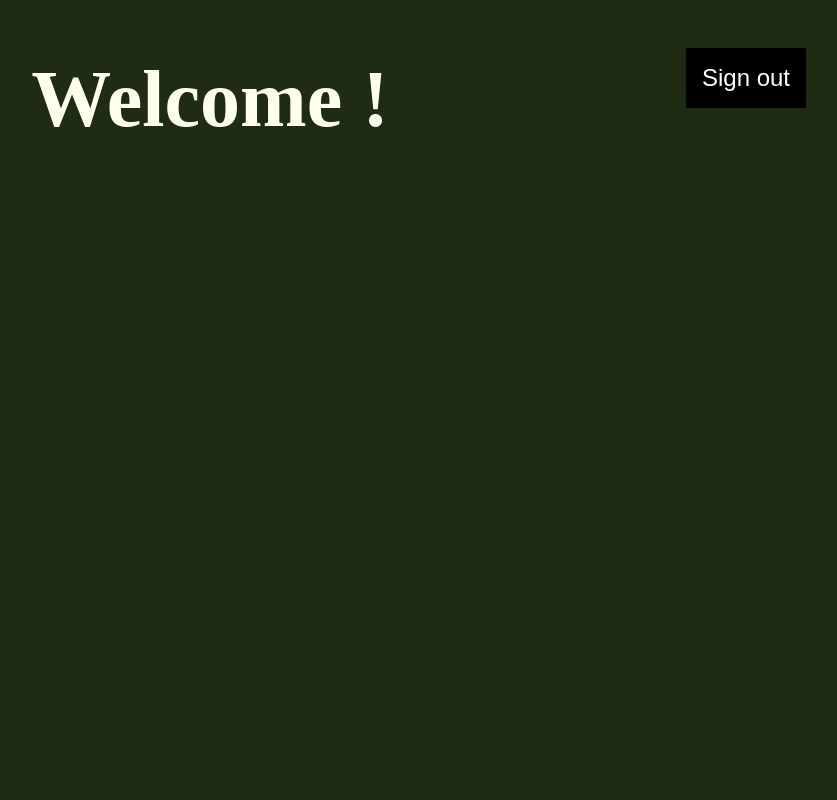
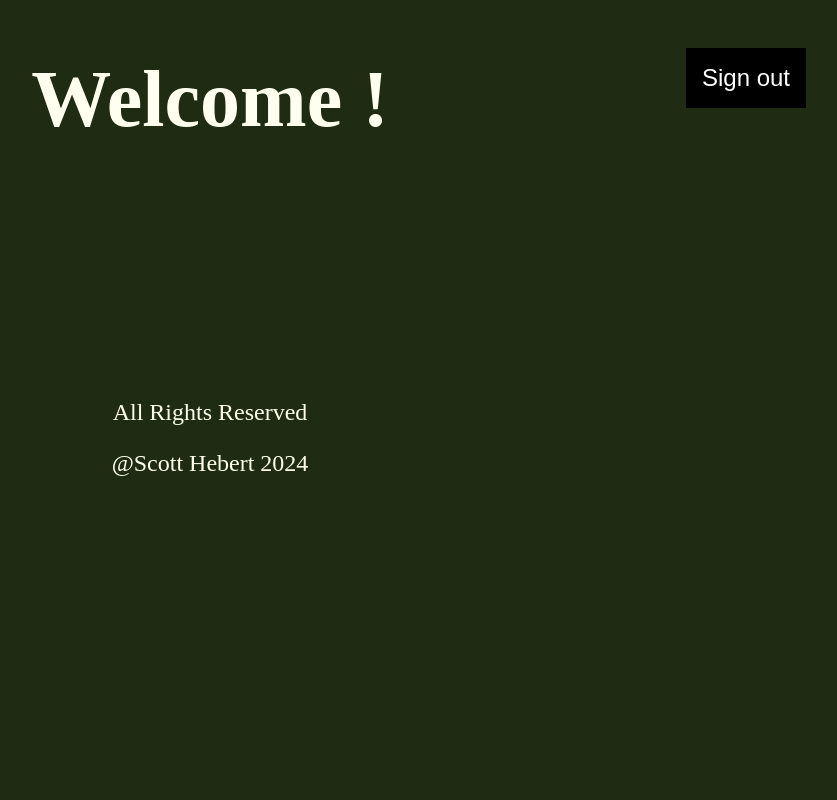
Before and after one commit to spark1eaf/personalWebsite, a React (Vite) app in the folder frontend/: page /site/dashboard in a window 1280 px wide. Shown: the top 800 px of the page, without its empty margins (426-1263 px from the left). Built offline with nearby package versions, Linux system fonts and the light colour scheme; no server answers; sample sign-in values are in the browser's storage.

Commit message:
slight adjustments to account for height changes

```diff
--- a/frontend/src/styles/dashboard.css
+++ b/frontend/src/styles/dashboard.css
@@ -15,22 +15,20 @@
     margin-top: 10%;
     margin-bottom: 10%;
     width: 100%;
-    height: 100%;
 }
 .weather-widget-cont{
     display: flex;
     flex-direction: column;
     margin-right: 8%;
     min-width: 37%;
-    max-height: 50%;
 }
 
 .weather-widget{
     background-color: #1c1e1f;
-    min-height: 90%;
+    min-height: 100%;
     border-radius: 6%;
     display: flex;
-    flex-direction: column; /* Arrange children vertically */
+    flex-direction: column;
 }
 
 .Weather-widget-title{
@@ -49,7 +47,7 @@
     background-color: transparent;
     color: white;
     font-size: 1.2em;
-    margin-top: auto; /* Ensure the button moves to the bottom */
+    margin-top: auto;
     margin-bottom: 2.5%;
 }
 
--- a/frontend/src/styles/main.css
+++ b/frontend/src/styles/main.css
@@ -27,7 +27,7 @@ body {
 .footer{
     font-size: 1.5em;
     text-align: center;
-    bottom: 0;
+    padding-bottom: 5%;
 }
 
 button{
```
